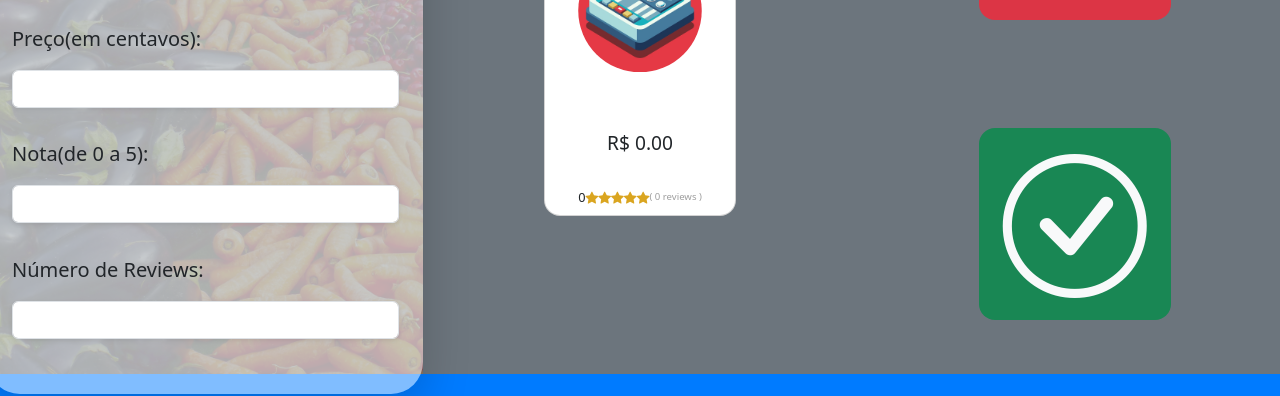
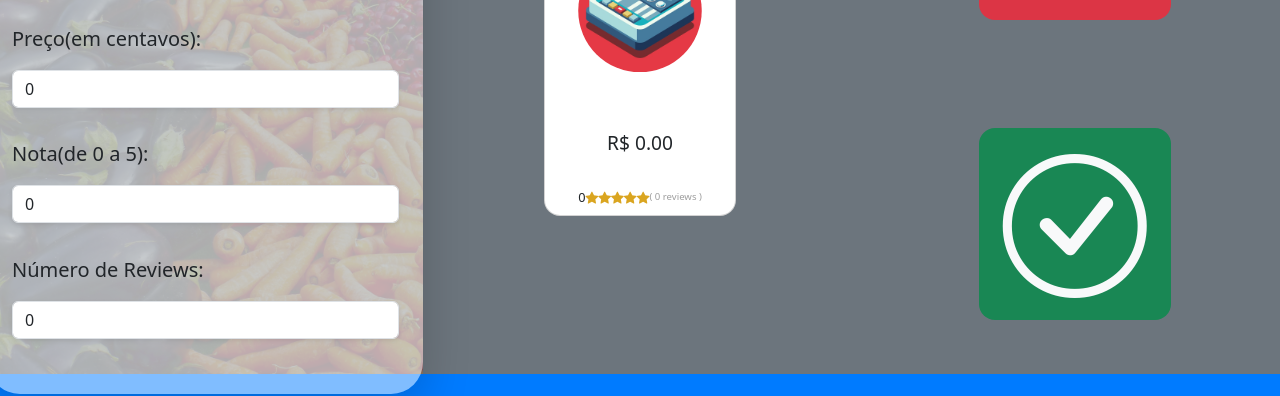
Before and after one commit to EnoqueNetoBr/618-super-select, a React (Vite) app in the folder frontend/Projeto-final-SuperSelect/: page /addprod in a window 1280 px wide. Shown: the part 346-742 px from the top of the page. Built offline with nearby package versions, Linux system fonts and the light colour scheme.

Commit message:
Value checking on add product inputs.

```diff
--- a/frontend/Projeto-final-SuperSelect/src/pages/addProductPage/addProductPage.tsx
+++ b/frontend/Projeto-final-SuperSelect/src/pages/addProductPage/addProductPage.tsx
@@ -17,6 +17,9 @@ interface IProductFormInputsProps {
   handleImg: any; //(e: React.ChangeEvent<HTMLInputElement>) => Promise<void>
   productImg: File | null;
   imgUpdater: number;
+  productRating: number;
+  productPrice: number;
+  productNumberOfReviews: number;
 }
 
 interface IResetCardButtonProps {
@@ -114,7 +117,7 @@ export function AddProductPage() {
       <div className=' bg-secondary m-0 p-0 ' style={{ height: '75vh' }}>
         <form className=' row h-100' onSubmit={handleSubmit}>
           <div className='col-4 h-100 d-flex justify-content-center align-items-center  m-0 p-0' style={{ position: 'relative' }}>
-            <ProductFormInputs setProductName={setProductName} setProductDescription={setProductDescription} setProductPrice={setProductPrice} setProductImgUrl={setProductImgUrl} setProductRating={setProductRating} setProductNumberOfReviews={setProductNumberOfReviews} setImgUpdater={setImgUpdater} imgUpdater={imgUpdater} productImg={productImg} setProductImg={setProductImg} handleImg={handleImg} />
+            <ProductFormInputs productNumberOfReviews={productNumberOfReviews} productPrice={productPrice} productRating={productRating} setProductName={setProductName} setProductDescription={setProductDescription} setProductPrice={setProductPrice} setProductImgUrl={setProductImgUrl} setProductRating={setProductRating} setProductNumberOfReviews={setProductNumberOfReviews} setImgUpdater={setImgUpdater} imgUpdater={imgUpdater} productImg={productImg} setProductImg={setProductImg} handleImg={handleImg} />
             <div className='' style={{ position: 'absolute', top: '0px', bottom: '0px', left: '0px', right: '0px', overflow: 'clip' }}>
               <img className='h-100' src={backgroundImg} alt='' style={{ objectFit: 'cover', opacity: '25%' }} />
             </div>
@@ -173,21 +176,69 @@ function ProductFormInputs(props: IProductFormInputsProps) {
               <label htmlFor='productPrice'>
                 <p className='fs-5'>Preço(em centavos): </p>
               </label>
-              <input onChange={(e) => props.setProductPrice(Number(e.target.value))} className='form-control shadow-sm' type='number' name='productPrice' id='productPrice' />
+              <input
+                onChange={(e) =>
+                  props.setProductPrice(() => {
+                    const x = Number(e.target.value);
+                    if (x < 0) {
+                      return 0;
+                    }
+                    return x;
+                  })
+                }
+                className='form-control shadow-sm'
+                type='number'
+                name='productPrice'
+                id='productPrice'
+                value={props.productPrice}
+              />
             </div>
 
             <div className='my-auto'>
               <label htmlFor='productRating'>
                 <p className='fs-5'>Nota(de 0 a 5): </p>
               </label>
-              <input onChange={(e) => props.setProductRating(Number(e.target.value))} className='form-control shadow-sm' type='number' name='productRating' id='productRating' />
+              <input
+                onChange={(e) =>
+                  props.setProductRating(() => {
+                    const x = Number(e.target.value);
+                    if (x < 0) {
+                      return 0;
+                    }
+                    if (x > 5) {
+                      return 5;
+                    }
+                    return x;
+                  })
+                }
+                className='form-control shadow-sm'
+                type='number'
+                name='productRating'
+                id='productRating'
+                value={props.productRating}
+              />
             </div>
 
             <div className='my-auto'>
               <label htmlFor='productNumberOfReviews'>
                 <p className='fs-5'>Número de Reviews: </p>
               </label>
-              <input onChange={(e) => props.setProductNumberOfReviews(Number(e.target.value))} className='form-control shadow-sm' type='number' name='productNumberOfReviews' id='productNumberOfReviews' />
+              <input
+                onChange={(e) =>
+                  props.setProductNumberOfReviews(() => {
+                    const x = Number(e.target.value);
+                    if (x < 0) {
+                      return 0;
+                    }
+                    return x;
+                  })
+                }
+                className='form-control shadow-sm'
+                type='number'
+                name='productNumberOfReviews'
+                id='productNumberOfReviews'
+                value={props.productNumberOfReviews}
+              />
             </div>
 
             <button className='mt-auto' type='submit' style={{ all: 'unset' }}>
```
